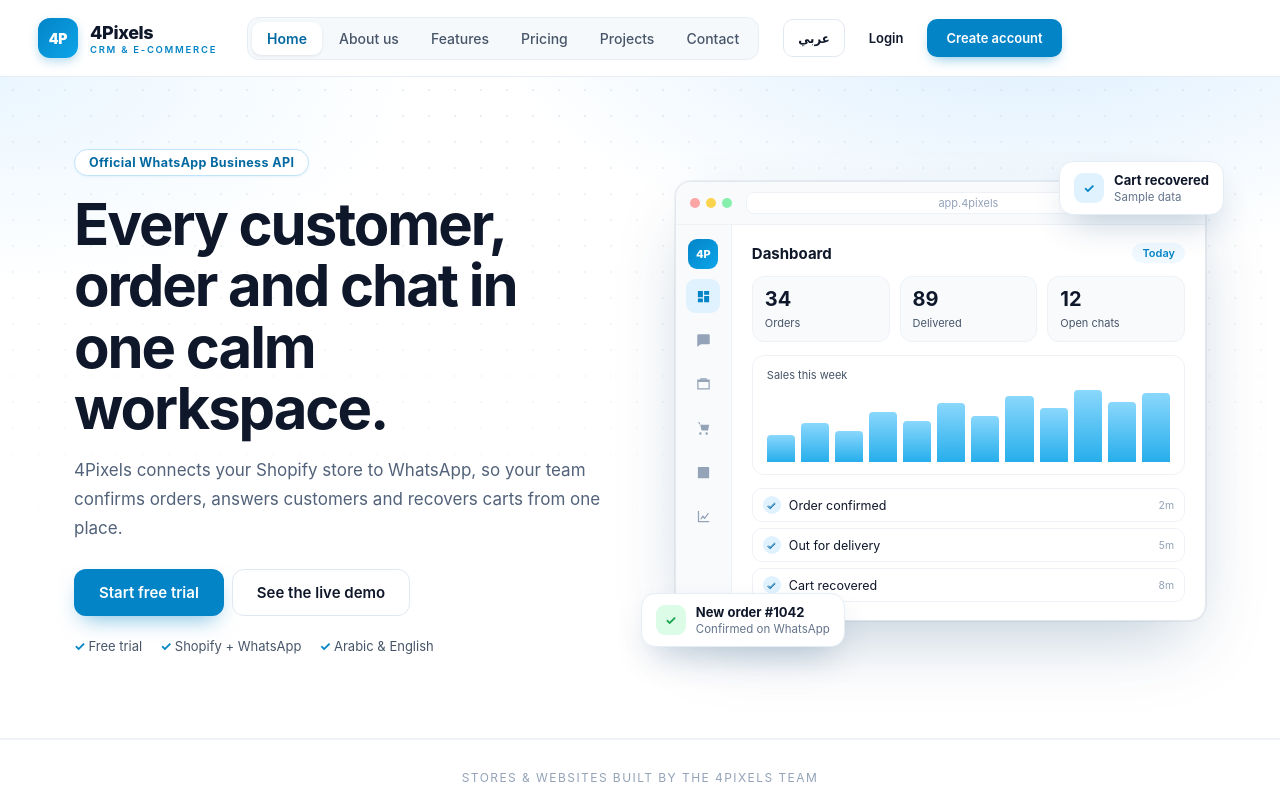
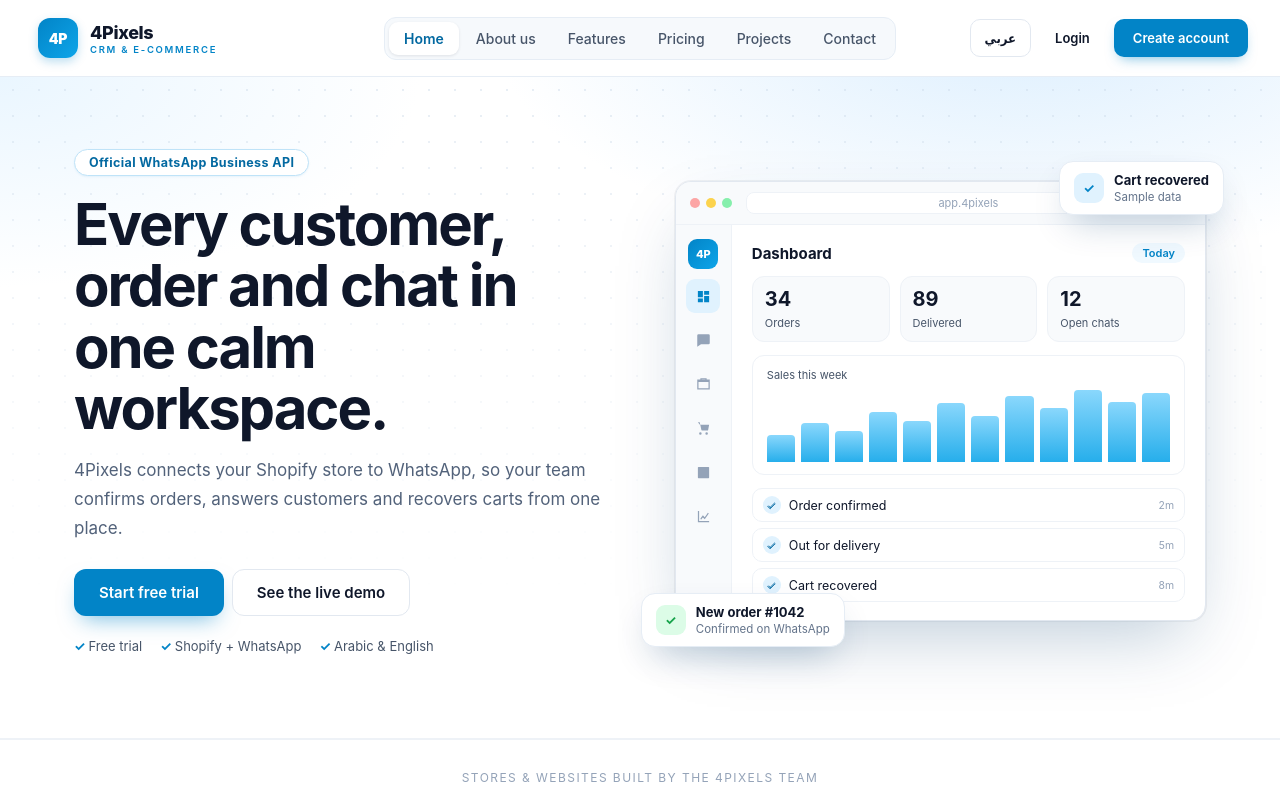
Before and after one commit to m0hammedahmed/4pixels-demo, a React (Vite) app: page / in a window 1280 px wide. Shown: the top 800 px of the page. Built offline with nearby package versions, Linux system fonts and the light colour scheme.

Commit message:
v27b full-width header

```diff
--- a/src/style.css
+++ b/src/style.css
@@ -1067,3 +1067,6 @@ table.data tbody tr:hover { background: #f1f5f9; }
 .pub-actions .lang-btn { height: 38px; padding: 0 14px !important; }
 @media (max-width: 1100px) { .pub-nav button { padding: 8px 11px !important; } .pub-head .ph-in { padding: 0 20px !important; gap: 12px; } }
 @media (max-width: 900px) { .pub-head .ph-in { display: flex !important; height: 64px !important; justify-content: space-between; } }
+/* v27b full-width header */
+.pub-head { display: block !important; grid-template-columns: none !important; width: 100% !important; }
+.pub-head .ph-in { max-width: 1440px !important; box-sizing: border-box; }
```
